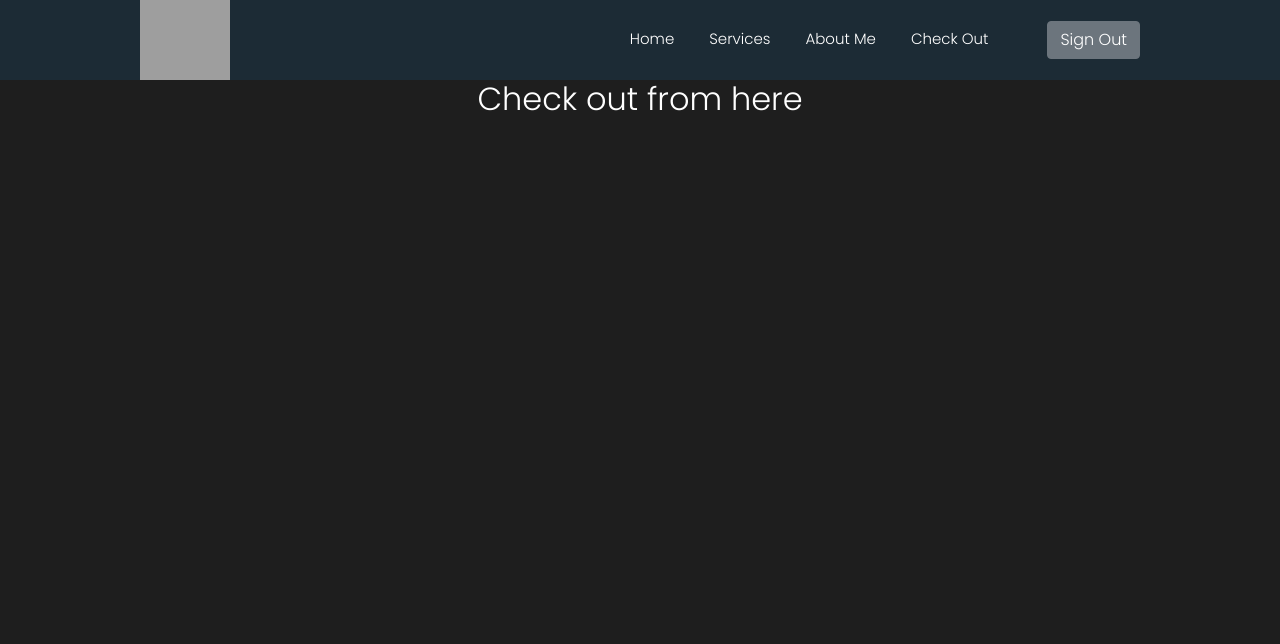
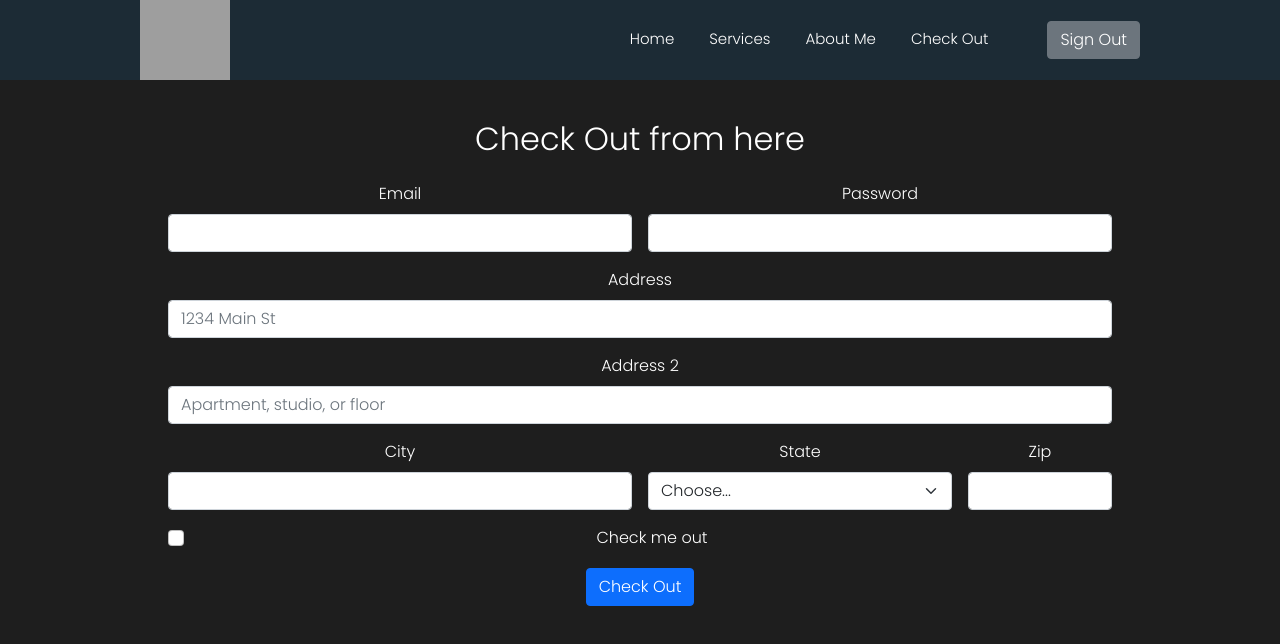
Before and after one commit to dipdeb55/build-muscle, a React (Create React App) app: page /checkout in a window 1280 px wide. Shown: the top 644 px of the page. Built offline with nearby package versions, Linux system fonts and the light colour scheme; no server answers; sample sign-in values are in the browser's storage; grey boxes are pictures that could not be loaded.

Commit message:
read me updated

```diff
--- a/src/components/AboutMe/AboutMe.js
+++ b/src/components/AboutMe/AboutMe.js
@@ -2,9 +2,14 @@ import React from 'react';
 
 const AboutMe = () => {
     return (
-        <div className='text-white'>
-            <h4>Dip Deb</h4>
-            <p className='text-center text-wrap border rounded mx-auto'>I am a student.Recently I enrole myself into programming hero complete web devlopment course,here i learned web devloping. My aim for the last 2 years is  to be learn as much as possible about web devlopment.I learned many things from this course . I think in future it helps me a lot to success my carrer.</p>
+        <div className='text-white d-flex justify-content-center align-items-center ps-3'>
+            <div >
+                <img className='w-100 rounded' src={"https://i.ibb.co/5nB6jyd/IMG-20211115-WA0007.jpg"} alt="" />
+            </div>
+            <div className='px-3'>
+                <h4>Dip Deb</h4>
+                <p className='text-center text-wrap border rounded mx-auto '>I am a student.Recently I enrole myself into programming hero complete web devlopment course,here i learned web devloping. My aim for the last 2 years is  to be learn as much as possible about web devlopment.I learned many things from this course . I think in future it will helps me a lot to success my carrer.</p>
+            </div>
         </div>
     );
 };
--- a/src/components/CheckOut/Checkout.js
+++ b/src/components/CheckOut/Checkout.js
@@ -2,9 +2,51 @@ import React from 'react';
 
 const Checkout = () => {
     return (
-        <div>
-            <h2 className='text-white'>Check out from here</h2>
-        </div>
+        <form class="row g-3 w-75 text-white mt-4 mx-auto">
+            <h2>Check Out from here</h2>
+            <div class="col-md-6">
+                <label for="inputEmail4" class="form-label">Email</label>
+                <input type="email" class="form-control" id="inputEmail4" />
+            </div>
+            <div class="col-md-6">
+                <label for="inputPassword4" class="form-label">Password</label>
+                <input type="password" class="form-control" id="inputPassword4" />
+            </div>
+            <div class="col-12">
+                <label for="inputAddress" class="form-label">Address</label>
+                <input type="text" class="form-control" id="inputAddress" placeholder="1234 Main St" />
+            </div>
+            <div class="col-12">
+                <label for="inputAddress2" class="form-label">Address 2</label>
+                <input type="text" class="form-control" id="inputAddress2" placeholder="Apartment, studio, or floor" />
+            </div>
+            <div class="col-md-6">
+                <label for="inputCity" class="form-label">City</label>
+                <input type="text" class="form-control" id="inputCity" />
+            </div>
+            <div class="col-md-4">
+                <label for="inputState" class="form-label">State</label>
+                <select id="inputState" class="form-select">
+                    <option selected>Choose...</option>
+                    <option>...</option>
+                </select>
+            </div>
+            <div class="col-md-2">
+                <label for="inputZip" class="form-label">Zip</label>
+                <input type="text" class="form-control" id="inputZip" />
+            </div>
+            <div class="col-12">
+                <div class="form-check">
+                    <input class="form-check-input" type="checkbox" id="gridCheck" />
+                    <label class="form-check-label" for="gridCheck">
+                        Check me out
+                    </label>
+                </div>
+            </div>
+            <div class="col-12">
+                <button type="submit" class="btn btn-primary">Check Out</button>
+            </div>
+        </form>
     );
 };
 
--- a/src/components/SignUp/Signup.js
+++ b/src/components/SignUp/Signup.js
@@ -7,13 +7,17 @@ import auth from '../../firebase.init';
 
 const Signup = () => {
 
+    const [name, setName] = useState('')
     const [email, setEmail] = useState('');
     const [password, setPassword] = useState('');
-    const [confirmPassword, setConfirmPassword] = useState('');
     const [error, setError] = useState('');
     const navigate = useNavigate();
 
     const [createUserWithEmailAndPassword, user] = useCreateUserWithEmailAndPassword(auth, { sendEmailVerification: true })
+
+    const handleNameBlur = event => {
+        setName(event.target.value)
+    }
 
     const handleEmailBlur = event => {
         setEmail(event.target.value);
@@ -23,9 +27,6 @@ const Signup = () => {
         setPassword(event.target.value);
     }
 
-    const handleConfirmPasswordBlur = event => {
-        setConfirmPassword(event.target.value);
-    }
 
     if (user) {
         navigate('/checkout');
@@ -33,10 +34,7 @@ const Signup = () => {
 
     const handleCreateUser = event => {
         event.preventDefault();
-        if (password !== confirmPassword) {
-            setError('passwords did not match');
-            return;
-        }
+
         if (password.length < 6) {
             setError('Password must be 6 characters or longer');
             return;
@@ -52,15 +50,15 @@ const Signup = () => {
             <div className='d-flex  justify-content-center'>
                 <Form onSubmit={handleCreateUser} className='w-50 text-white mt-4'>
                     <Form.Group className="mb-4" controlId="formBasicEmail">
+                        <Form.Control onBlur={handleNameBlur} type="text" placeholder="Name " required />
+                    </Form.Group>
+                    <Form.Group className="mb-4" controlId="formBasicEmail">
                         <Form.Control onBlur={handleEmailBlur} type="email" placeholder="Enter email" required />
                     </Form.Group>
                     <Form.Group controlId="formBasicPassword">
                         <Form.Control onBlur={handlePasswordBlur} type="password" placeholder="Password" required />
                     </Form.Group>
                     <Form.Group controlId="formBasicCheckbox">
-                    </Form.Group>
-                    <Form.Group controlId="formBasicPassword">
-                        <Form.Control className='mt-4' onBlur={handleConfirmPasswordBlur} type="password" placeholder="ConfirmPassword" required />
                     </Form.Group>
                     {error?.password && <p className="text-danger">{error.password}</p>}
                     <Form.Group controlId="formBasicCheckbox">
```
Also changed, not shown: public/services.json (+4 -4 lines), firebase.json (added), 2 other files (tests, documents, lock files or other folders).
